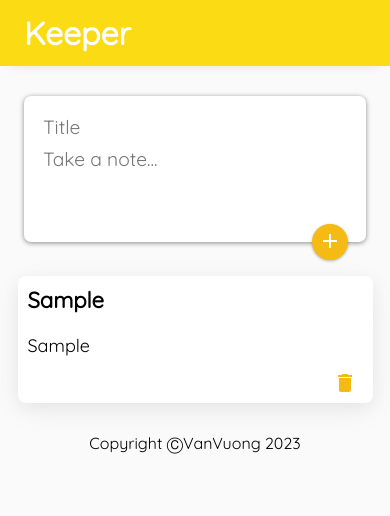
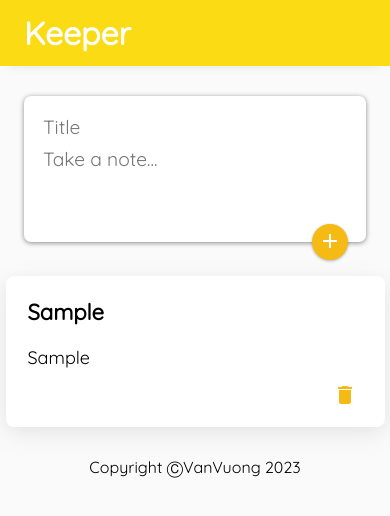
Before and after one commit to truongvanvuong/keeper-app, a React (Vite) app: page / in a window 390 px wide. Both pictures are taken after typing "Sample", "Sample" into the empty fields and a click on the button 330 px from the left and 242 px from the top of the page. Shown: the top 516 px of the page. Built offline with nearby package versions, Linux system fonts and the light colour scheme.

Commit message:
tiep tuc fix bug ui tren mobile

```diff
--- a/src/assets/style.css
+++ b/src/assets/style.css
@@ -128,6 +128,7 @@ body {
 
     }
     .wrap_note{
-    width: 100%;
+    width: 88%;
+    padding: 12px;
     }
 }
```
